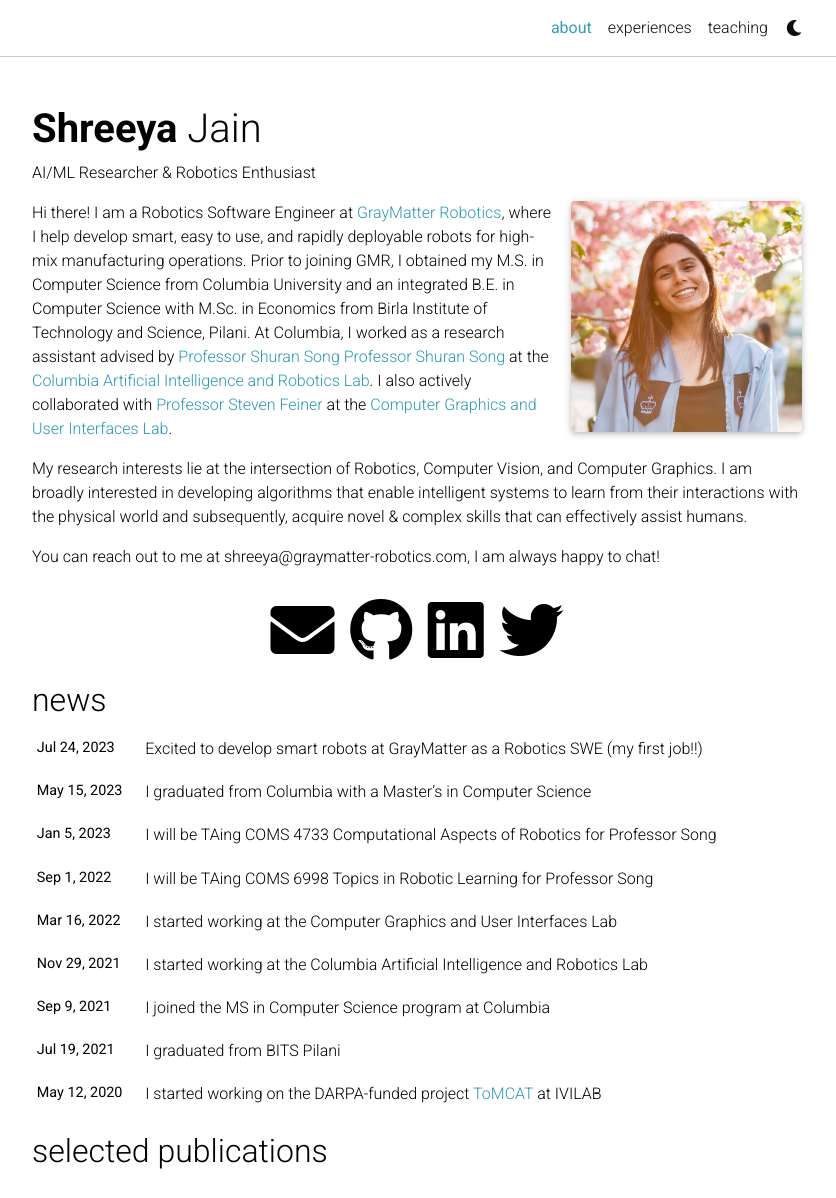
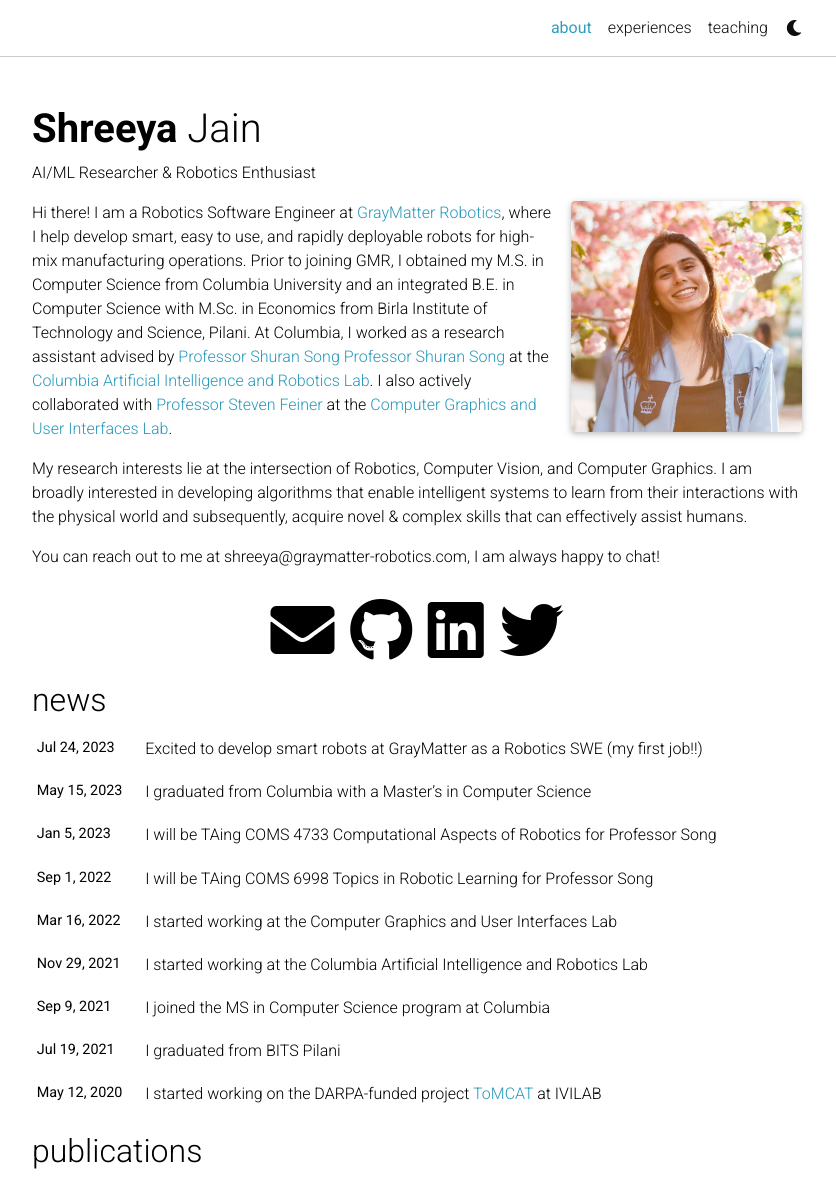
Before and after one commit to shreeyajain/shreeyajain.github.io, a Jekyll site: the page built from _pages/about.md, in a window 1280 px wide and 1372 px high, cut to the strip 0-1198 px from the top of the window. Shown: the whole strip, without its empty margins (223-1059 px from the left). Built offline with Jekyll 4.4.1, drawn with Linux system fonts in a browser that asks for light colours; comment, search, counter and statistics services are not loaded; a style sheet for code colours, icons or effects is not loaded.

Commit message:
trying to debug

```diff
--- a/_config.yml
+++ b/_config.yml
@@ -6,9 +6,9 @@
 first_name: Shreeya
 middle_name:
 last_name: Jain
-email: shreeya.jain@columbia.edu
+email: shreeya@graymatter-robotics.com
 description: > # the ">" symbol means to ignore newlines until "footer_text:"
-  Hi there! I am Shreeya Jain, a Master’s student studying Computer Science at Columbia University.
+  Hi there! I am Shreeya Jain, a Robotics Software Engineer at GrayMatter.
 footer_text: >
   Powered by <a href="https://jekyllrb.com/" target="_blank">Jekyll</a> with <a href="https://github.com/alshedivat/al-folio">al-folio</a> theme.
   Hosted by <a href="https://shreeyajain.github.io/" target="_blank">GitHub Pages</a>.
@@ -204,7 +204,7 @@
   - jekyll-imagemagick
   - jekyll-minifier
   - jekyll-paginate-v2
-  - jekyll/scholar
+  - jekyll-scholar
   - jekyll-sitemap
   - jekyll-link-attributes
   - jekyll-twitter-plugin
--- a/_layouts/about.html
+++ b/_layouts/about.html
@@ -62,7 +62,7 @@
 
           <!-- Selected papers -->
           {% if page.selected_papers -%}
-            <h2><a href="{{ '/publications/' | relative_url }}" style="color: inherit;">selected publications</a></h2>
+            <h2><a href="{{ '/publications/' | relative_url }}" style="color: inherit;">publications</a></h2>
             {%- include selected_papers.html %}
           {%- endif %}
         </article>
```
